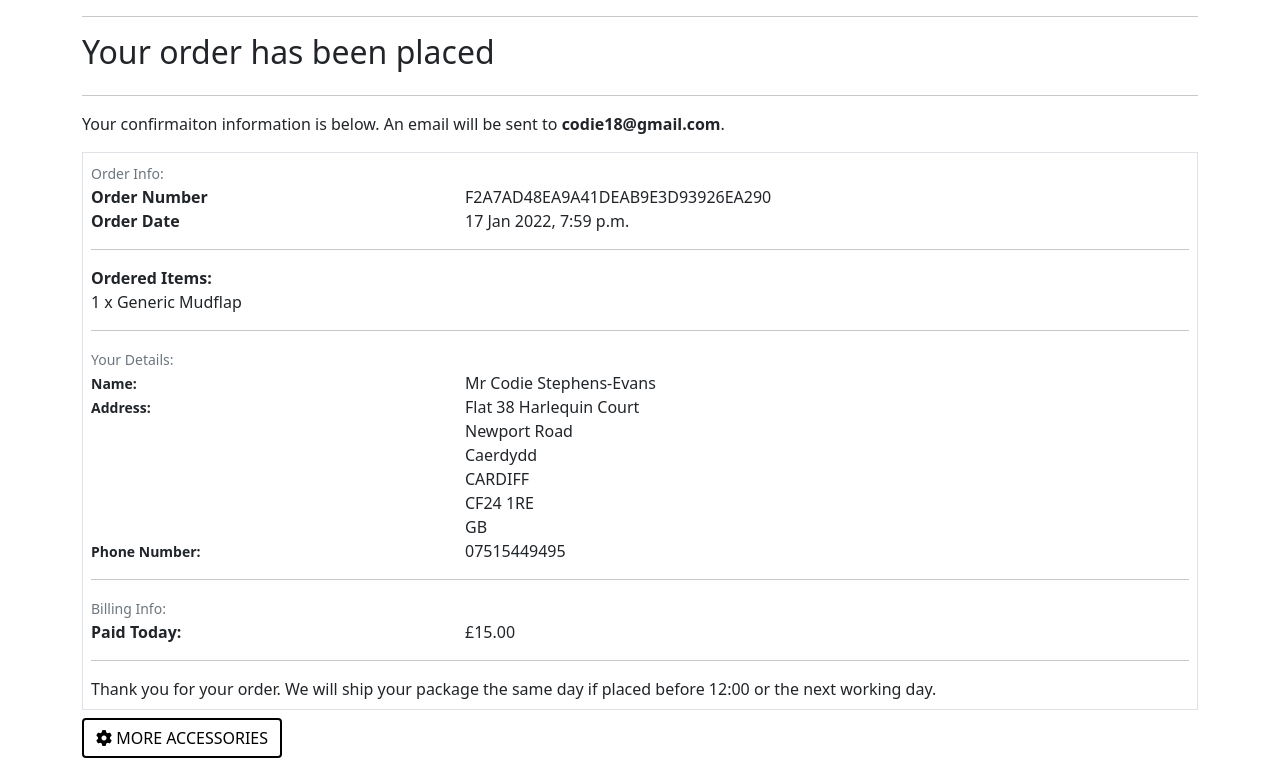
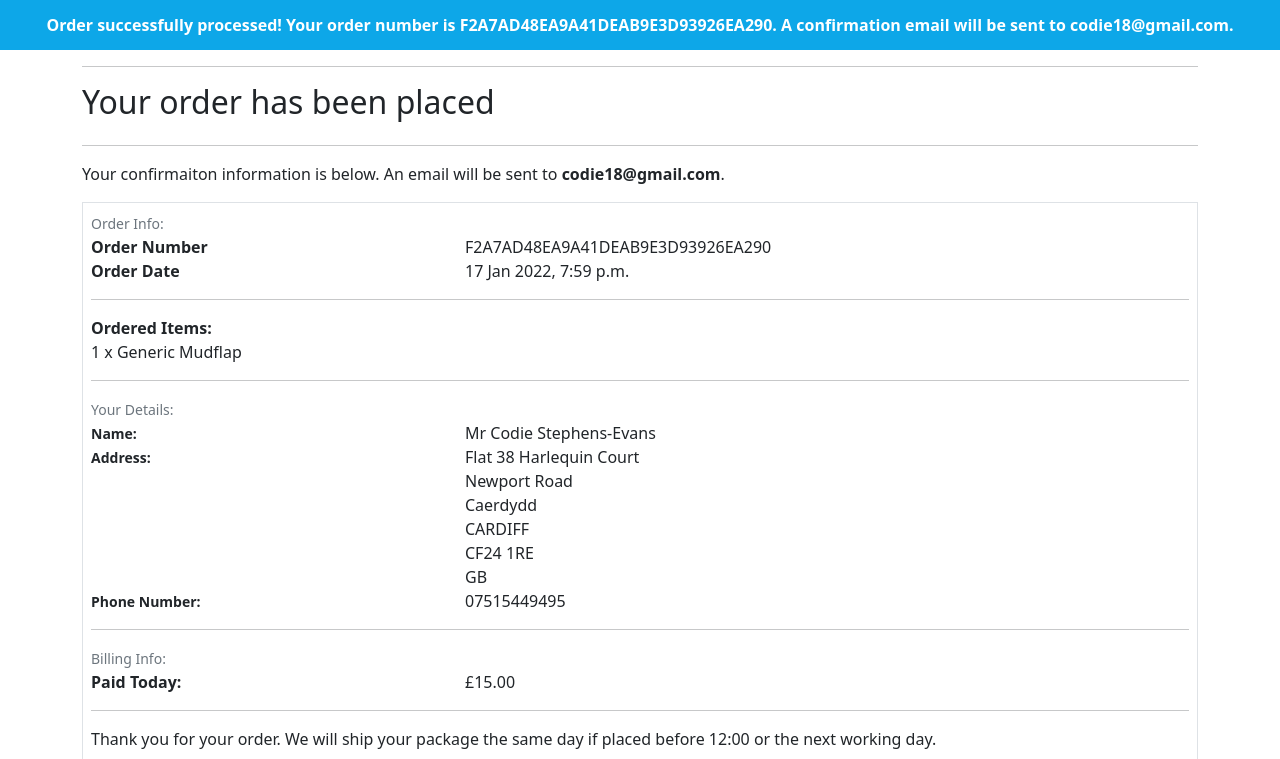
Before and after one commit to cod182/ms4-trescars-2023, a Django app: a page that uses templates/base.html in a window 1280 px wide. Shown: the part 100-859 px from the top of the page. Run offline with Django 4.2, Linux system fonts and the light colour scheme; data comes from the database, SQL or seed files in the repository; both versions use the stored data as it was after the commit; parts of the project's set-up code (start-up, migrations or seed data) failed here and were passed over; some libraries are stand-ins or nearby versions.

Commit message:
added messages container

```diff
--- a/profiles/templates/profiles/profile.html
+++ b/profiles/templates/profiles/profile.html
@@ -83,7 +83,7 @@
                     <tr>
                         <td>{{ a_order.order_type | capfirst }}</td>
                         <td>
-                            <a href="{% url 'accessory_order_detail' a_order.order_number %}" title="{{ a_order.order_number }}">
+                            <a href="{% url 'accessory_order_detail' a_order.order_number %}" title="Order Number: {{ a_order.order_number }}">
                                 {{ a_order.order_number | truncatechars:10 }}
                             </a>
                         </td>
@@ -176,7 +176,7 @@
                         <p class="my-0 bold">Order Number:</p>
                     </div>
                     <div class="col-6 text-start">
-                        <a href="#" title="{{ order.order_number }}">
+                        <a href="{% url 'accessory_order_detail' a_order.order_number %}" title="Order Number: {{ a_order.order_number }}">
                             {{ a_order.order_number | truncatechars:10 }}
                         </a>
                     </div>
--- a/static/css/base.css
+++ b/static/css/base.css
@@ -329,6 +329,20 @@ body{
 .nav-link:focus:active {
     color: blue;
     font-weight: bold;
+}
+
+.message-container {
+    height: 50px;
+    background-color: #0da7e8;
+    text-align: center;
+    color: white;
+    font-weight: bold;
+}
+
+.message-container {
+    margin: 0;
+    padding: 0;
+    line-height: 50px;
 }
 
 .footer {
--- a/templates/base.html
+++ b/templates/base.html
@@ -43,8 +43,6 @@
 
 <body>
     <header>
-
-
           <nav class="navbar navbar-expand-lg navbar-light bg-light">
             <div class="container-fluid">
                 <button class="navbar-toggler" type="button" data-bs-toggle="collapse" data-bs-target="#navbarSupportedContent" aria-controls="navbarSupportedContent" aria-expanded="false" aria-label="Toggle navigation">
@@ -133,9 +131,19 @@
 
             </div>
           </nav>
+    </header>
 
-
-    </header>
+    <div class="container-fluid g-0">
+        {% if messages %}
+            <div class="message-container">
+                {% for message in messages %}
+                    <p>
+                        {{message}}
+                    </p>
+                {% endfor %}
+            </div>
+        {% endif %}
+    </div>
 
     {% block page_header %}
     {% endblock %}
```
Also changed, not shown: bag/views.py (+6 -5 lines), README.md, db.sqlite3, static/wireframes/database_schema.png.
